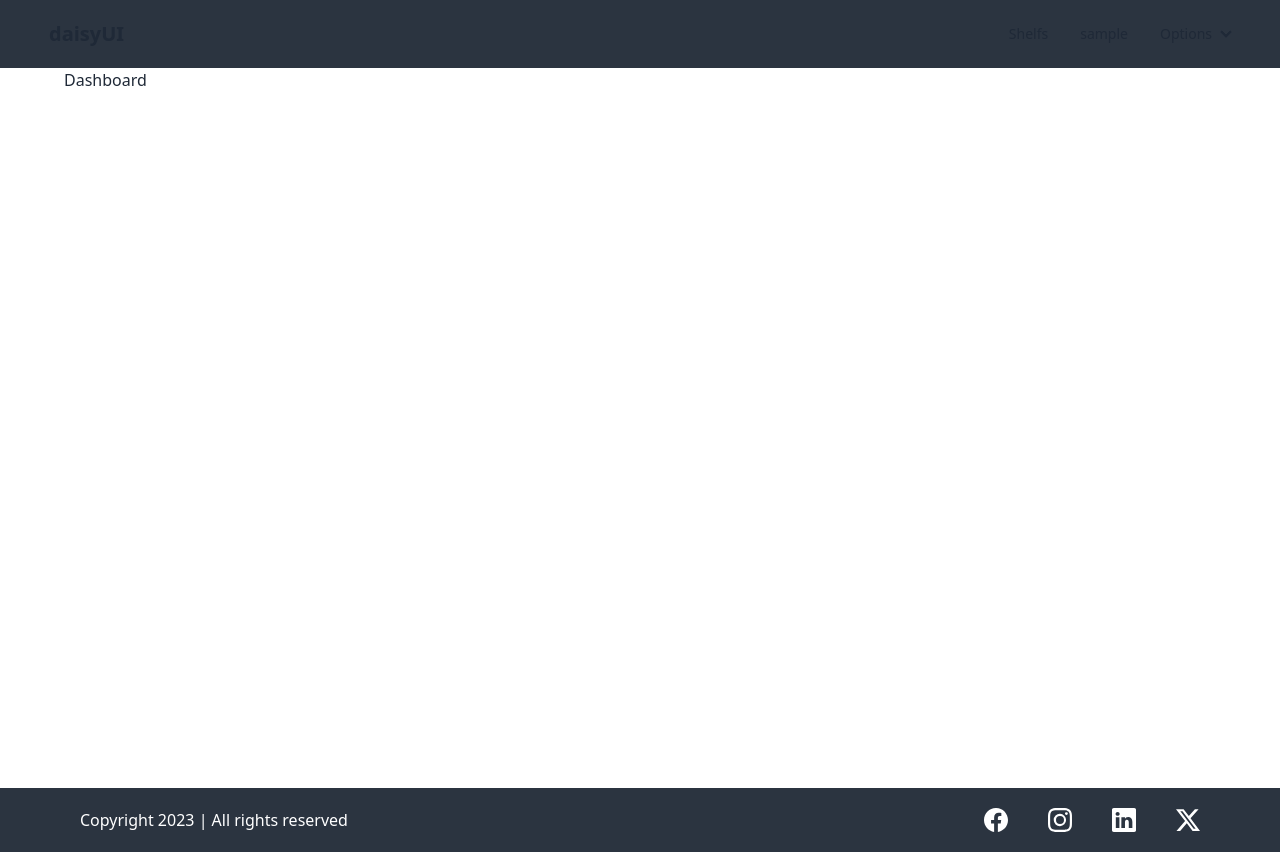
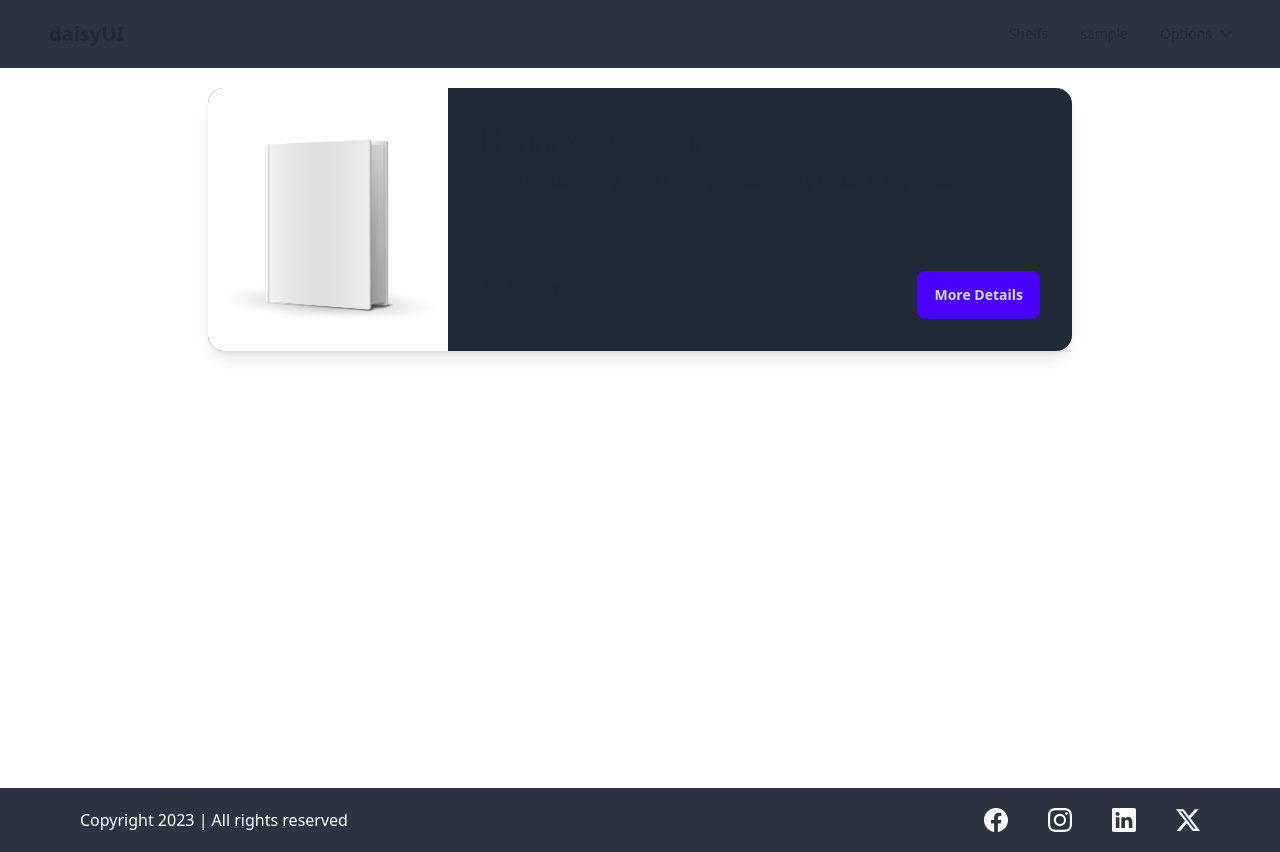
Before and after one commit to ANIKETRAJ28/Good-Reads-Frontend, a React (Vite) app: page /dashboard in a window 1280 px wide. Built offline with nearby package versions, Linux system fonts and the light colour scheme; sample sign-in values are in the browser's storage.

Commit message:
added book card ui

```diff
--- /dev/null
+++ b/src/Components/BookCard/BookCard.jsx
@@ -0,0 +1,27 @@
+import BookIcon from "Assets/BookIcon.jpg";
+import { AiOutlineUser } from "react-icons/ai";
+
+export default function BookCard({author, title, description}) {
+    return (
+        <div className=" flex-col card card-side mt-5 bg-gray-800 w-9/12 shadow-lg md:flex-row">
+            <figure>
+                <img
+                    className="w-[15rem]"
+                    src={BookIcon}
+                    alt="Movie"
+                    />
+            </figure>
+            <div className="card-body">
+                <h2 className="card-title text-4xl">{title}</h2>
+                <p>{description}</p>
+                <div className="card-actions justify-between">
+                    <div className="flex items-center gap-2 text-xl">
+                        <AiOutlineUser />
+                        {author}
+                    </div>
+                <button className="btn btn-primary">More Details</button>
+                </div>
+            </div>
+        </div>
+    );
+}
--- a/src/Layout/Layout.jsx
+++ b/src/Layout/Layout.jsx
@@ -6,7 +6,7 @@ export default function Layout({children}) {
         <>
             <NavBar/>
             <div className="min-h-[90vh] flex items-start justify-center">
-                <div className="w-[90%]">
+                <div className="w-[90%] flex flex-col items-center">
                     {children}
                 </div>
             </div>
--- a/src/Pages/DashBoard.jsx
+++ b/src/Pages/DashBoard.jsx
@@ -1,3 +1,4 @@
+import BookCard from "Components/BookCard/BookCard";
 import Layout from "Layout/Layout";
 import { useEffect } from "react";
 import { useSelector } from "react-redux";
@@ -12,7 +13,7 @@ export default function DashBoard() {
     }, []);
     return (
         <Layout>
-            <h1>Dashboard</h1>
+            <BookCard title="Harry potter" description="Harry Potter Harry Potter Harry Potter Harry Potter Harry Potter" author="Harry"/>
         </Layout>
     );
 }
```
Also changed, not shown: .eslintrc.cjs, src/Assets/BookIcon.jpg (added).
